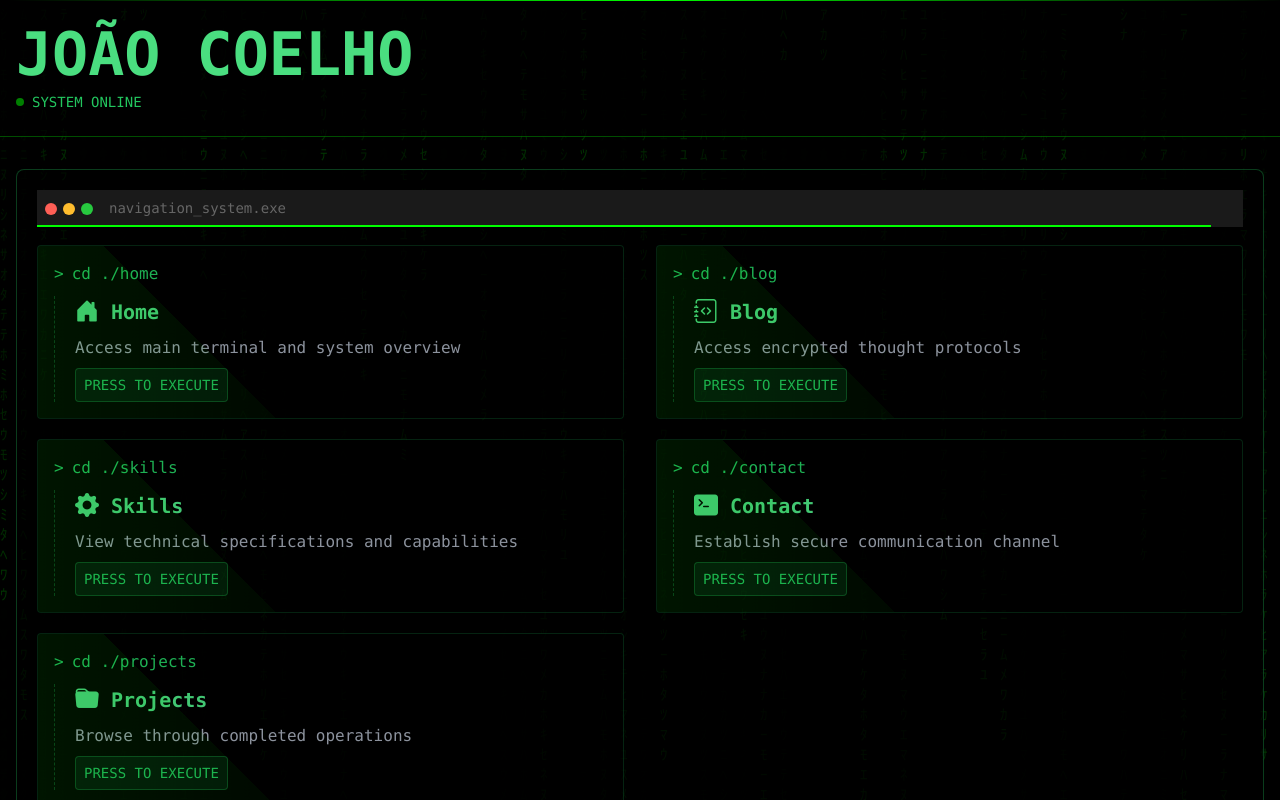
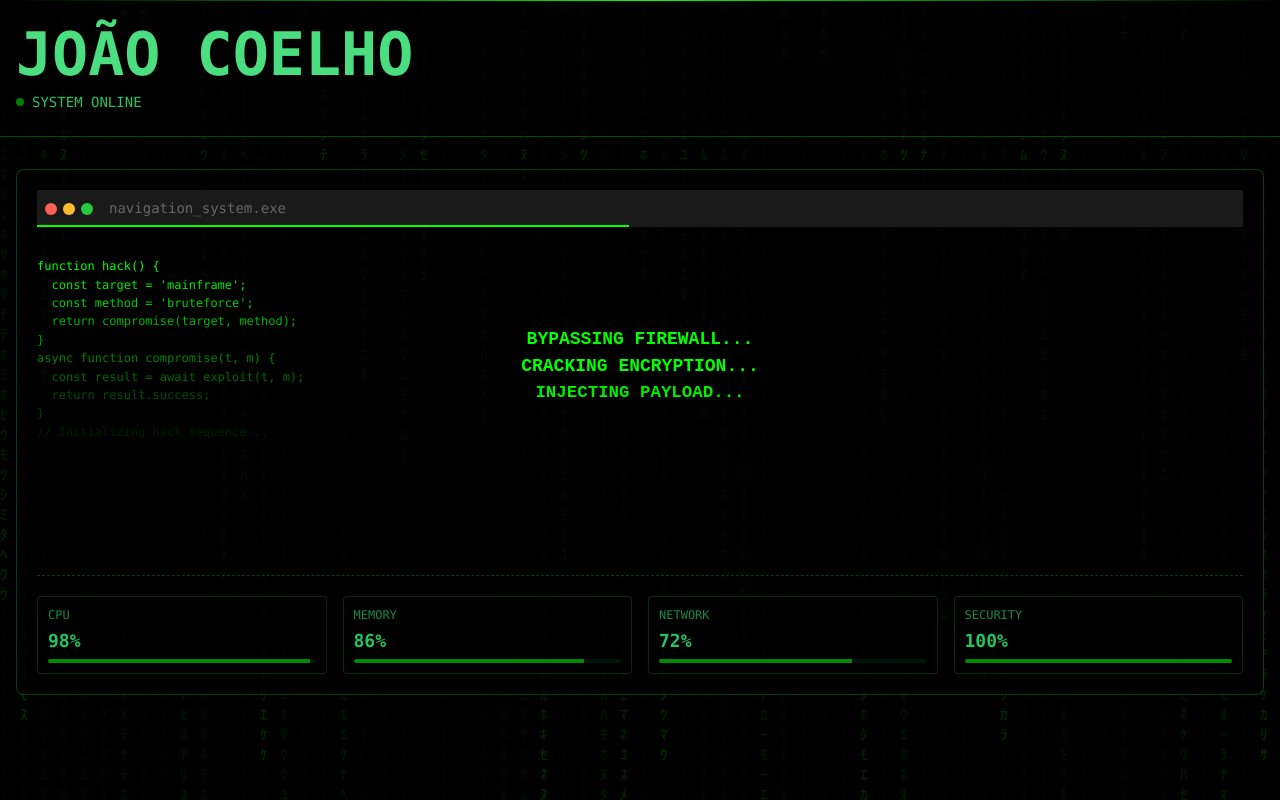
Before and after one commit to JoaoCoelho2003/bio, a Vue app: page / in a window 1280 px wide. Shown: the top 800 px of the page. Built offline with nearby package versions, Linux system fonts and the light colour scheme; what @midudev/tailwind-animations, netlify-identity-widget would draw is missing.

Commit message:
feat: added animation while loading bar is not complete

```diff
--- a/src/views/LandingView.vue
+++ b/src/views/LandingView.vue
@@ -1,7 +1,7 @@
 <template>
   <div class="min-h-screen bg-black overflow-hidden relative">
     <canvas ref="matrix" class="fixed inset-0 opacity-20"></canvas>
-    <div class="fixed inset-0 pointer-events-none glitch-overlay"></div>
+    <div class="fixed inset-0 pointer-events-none"></div>
 
     <div
       v-if="showInitialAnimation"
@@ -52,7 +52,20 @@
             <div class="loading-bar" :style="{ width: `${loadingProgress}%` }"></div>
           </div>
 
-          <div class="grid grid-cols-1 md:grid-cols-2 gap-8">
+          <div v-if="loadingProgress < 100" class="hacking-animation">
+            <div class="code-scroll">
+              <pre v-for="(line, index) in codeLines" :key="index" :style="{ animationDelay: `${index * 0.1}s` }">{{ line }}</pre>
+            </div>
+            <div class="access-messages">
+              <div v-for="(message, index) in accessMessages" :key="index"
+                   :class="{ 'message-appear': loadingProgress >= (index + 1) * 20 }"
+                   :style="{ animationDelay: `${index * 0.2}s` }">
+                {{ message }}
+              </div>
+            </div>
+          </div>
+
+          <div v-else class="grid grid-cols-1 md:grid-cols-2 gap-8">
             <div>
               <div>
                 <div
@@ -167,7 +180,7 @@
 </template>
 
 <script setup>
-import { ref, onMounted, onUnmounted } from 'vue'
+import { ref, onMounted, onUnmounted, computed } from 'vue'
 import { useRouter } from 'vue-router'
 import netlifyIdentity from 'netlify-identity-widget'
 import EncryptingText from '@/components/EncryptingText.vue'
@@ -183,6 +196,30 @@ const password = ref('')
 const animationComplete = ref(false)
 const showInitialAnimation = ref(true)
 const fadeOutAnimation = ref(false)
+
+const codeLines = ref([
+  "function hack() {",
+  "  const target = 'mainframe';",
+  "  const method = 'bruteforce';",
+  "  return compromise(target, method);",
+  "}",
+  "async function compromise(t, m) {",
+  "  const result = await exploit(t, m);",
+  "  return result.success;",
+  "}",
+  "// Initializing hack sequence...",
+  "hack().then(success => {",
+  "  if (success) console.log('Access granted');",
+  "});",
+])
+
+const accessMessages = ref([
+  "BYPASSING FIREWALL...",
+  "CRACKING ENCRYPTION...",
+  "INJECTING PAYLOAD...",
+  "ESCALATING PRIVILEGES...",
+  "ACCESS GRANTED"
+])
 
 const panels = ref([
   {
@@ -291,7 +328,7 @@ onMounted(() => {
 
     const loadingInterval = setInterval(() => {
       if (loadingProgress.value < 100) {
-        loadingProgress.value += 2.5
+        loadingProgress.value += 1.5
       } else {
         clearInterval(loadingInterval)
         panelsLoaded.value = true
@@ -452,6 +489,53 @@ onMounted(() => {
   animation: pulse 2s infinite;
 }
 
+.hacking-animation {
+  height: 300px;
+  position: relative;
+  overflow: hidden;
+  font-family: 'Courier New', monospace;
+}
+
+.code-scroll {
+  position: absolute;
+  top: 0;
+  left: 0;
+  right: 0;
+  bottom: 0;
+  overflow: hidden;
+}
+
+.code-scroll pre {
+  color: #0F0;
+  font-size: 12px;
+  margin: 0;
+  white-space: pre-wrap;
+  animation: scrollUp 10s linear infinite;
+  opacity: 0;
+}
+
+.access-messages {
+  position: absolute;
+  top: 50%;
+  left: 50%;
+  transform: translate(-50%, -50%);
+  text-align: center;
+}
+
+.access-messages div {
+  color: #0F0;
+  font-size: 18px;
+  font-weight: bold;
+  opacity: 0;
+  transform: scale(0.5);
+  transition: all 0.3s ease;
+}
+
+.access-messages div.message-appear {
+  opacity: 1;
+  transform: scale(1);
+}
+
 @keyframes typing {
   from { width: 0 }
   to { width: 100% }
@@ -485,4 +569,33 @@ onMounted(() => {
     transform: translateX(100%);
   }
 }
+
+@keyframes scrollUp {
+  0% {
+    transform: translateY(100%);
+    opacity: 0;
+  }
+  10% {
+    opacity: 1;
+  }
+  90% {
+    opacity: 1;
+  }
+  100% {
+    transform: translateY(-100%);
+    opacity: 0;
+  }
+}
+
+@keyframes glitchEffect {
+  0% {
+    opacity: 0.1;
+  }
+  50% {
+    opacity: 0.3;
+  }
+  100% {
+    opacity: 0.1;
+  }
+}
 </style>
```
